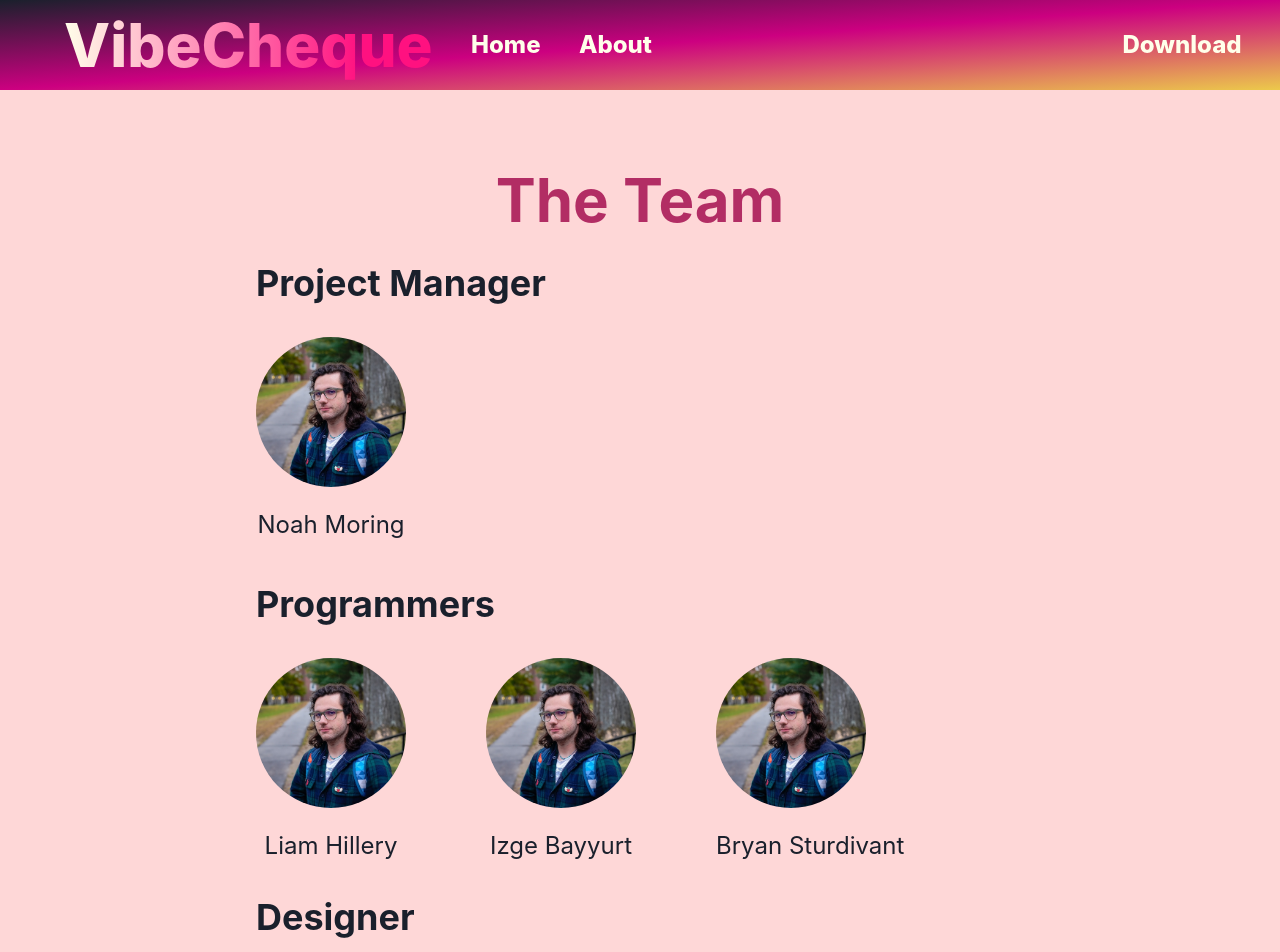
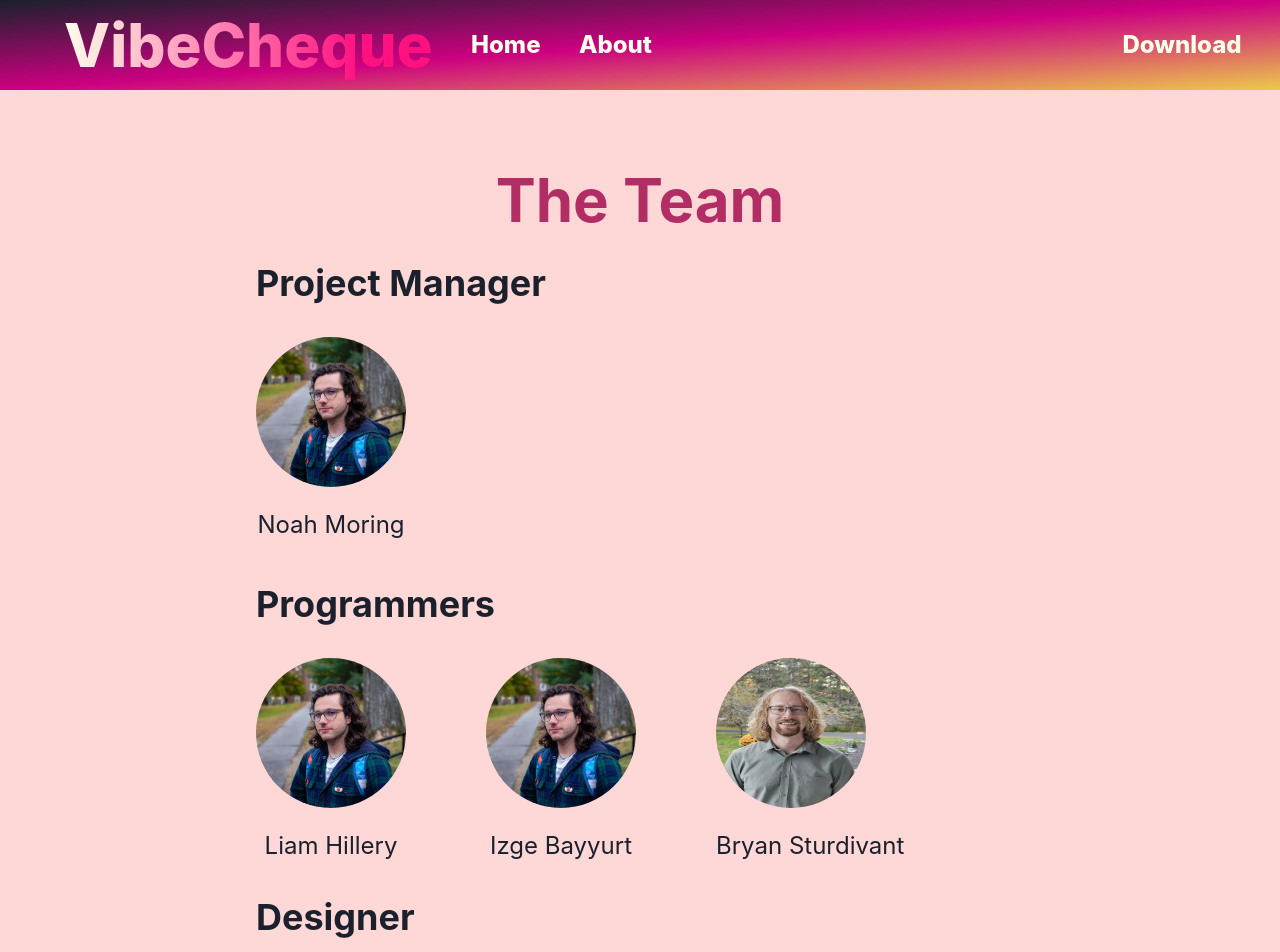
Before and after one commit to COS420-Fall24/Team-F, a React (Create React App) app: page /about in a window 1280 px wide. Shown: the top 952 px of the page. Built offline with nearby package versions, Linux system fonts and the light colour scheme.

Commit message:
Added bryan.jpg

```diff
--- a/src/About.tsx
+++ b/src/About.tsx
@@ -62,7 +62,7 @@ function About(): React.JSX.Element {
                     <Box marginRight="10">
                         <Image
                             // eslint-disable-next-line @typescript-eslint/no-unsafe-assignment
-                            src={require("./images/izge.jpg")}
+                            src={require("./images/Bryan.JPG")}
                             borderRadius="full"
                             boxSize="150px"
                         />
```
Also changed, not shown: src/images/Bryan.JPG (added).
